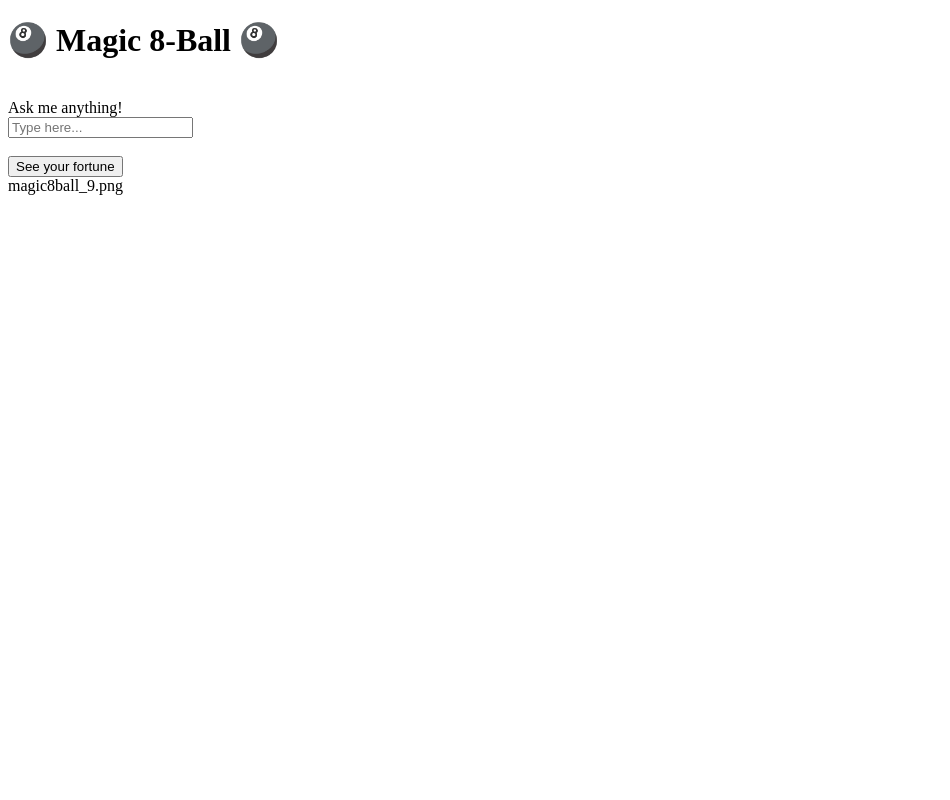
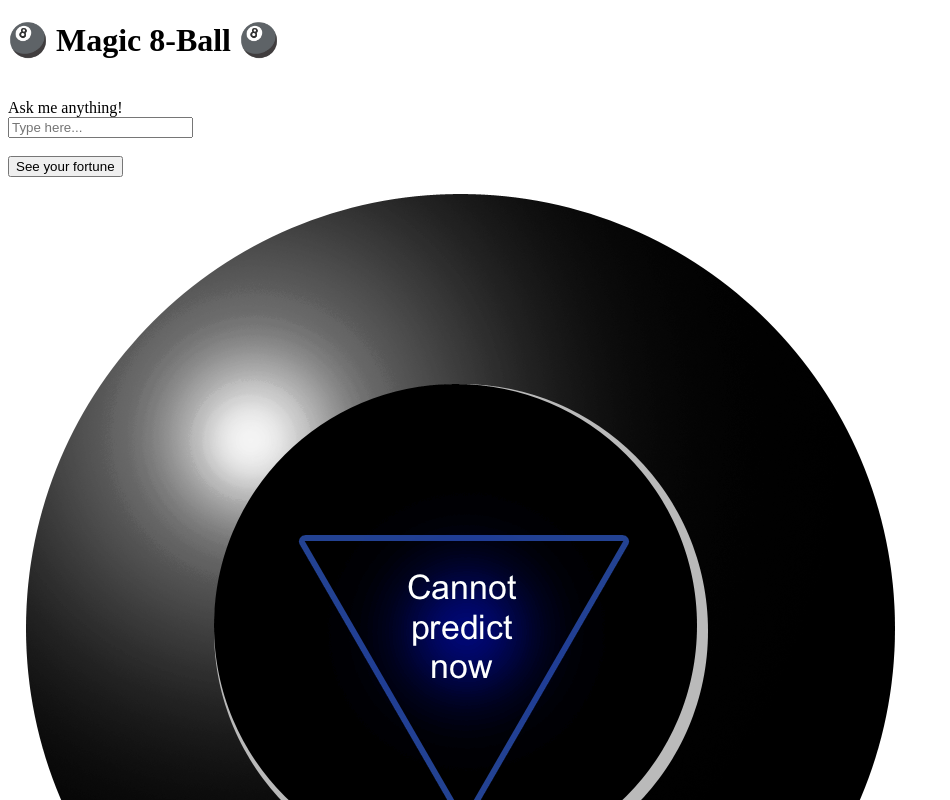
Before and after one commit to StephanyCamacho/magic8ball, a plain HTML site: page index.html in a window 1280 px wide. Both pictures are taken after a click on the button "See your fortune". Shown: the top 800 px of the page, without its empty margins (0-950 px from the left). Drawn offline with Linux system fonts and the light colour scheme.

Commit message:
images showing

```diff
--- a/index.html
+++ b/index.html
@@ -20,8 +20,10 @@
       </div>
 
       <div id="answersDiv">
-          <img id="8ballImages" src="Images/magic8ball_start.png"/>
+          <img id="8ballImages" />
       </div>
 </body>
-<script src="script.js" type="text/javascript" ></script>
+<script src="script.js" type="text/javascript" >
+
+</script>
 </html>
--- a/script.js
+++ b/script.js
@@ -1,21 +1,40 @@
-
 let answers = () => {
 
-    imageResponses = [
-        'magic8ball_1.png',
-        'magic8ball_2.png',
-        'magic8ball_3.png',
-        'magic8ball_4.png',
-        'magic8ball_5.png',
-        'magic8ball_6.png',
-        'magic8ball_7.png',
-        'magic8ball_8.png',
-        'magic8ball_9.png',
-      ];
+    // imageResponses = [
+    //     'magic8ball_1.png',
+    //     'magic8ball_2.png',
+    //     'magic8ball_3.png',
+    //     'magic8ball_4.png',
+    //     'magic8ball_5.png',
+    //     'magic8ball_6.png',
+    //     'magic8ball_7.png',
+    //     'magic8ball_8.png',
+    //     'magic8ball_9.png',
+    //   ];
 
+    let imageResponses = [];
 
-      response = imageResponses[Math.floor(Math.random() * imageResponses.length)];
-      document.getElementById('answersDiv').innerHTML = response;
+    var image = new Image();
+    image.src = 'Images/magic8ball_1.png';
+    image.src = 'Images/magic8ball_2.png';
+    image.src = 'Images/magic8ball_3.png';
+    image.src = 'Images/magic8ball_4.png';
+    image.src = 'Images/magic8ball_5.png';
+    image.src = 'Images/magic8ball_6.png';
+    image.src = 'Images/magic8ball_7.png';
+    image.src = 'Images/magic8ball_8.png';
+    image.src = 'Images/magic8ball_9.png';
+    image.src = 'Images/magic8ball_10.png';
+    image.src = 'Images/magic8ball_11.png';
+    image.src = 'Images/magic8ball_12.png';
+    image.src = 'Images/magic8ball_13.png';
+    image.src = 'Images/magic8ball_14.png';
 
+    imageResponses.push(image);
 
+    response = imageResponses[Math.floor(Math.random() * imageResponses.length)];
+
+    document.getElementById('answersDiv').append(response)
+
+    console.log(response)
 }
```
